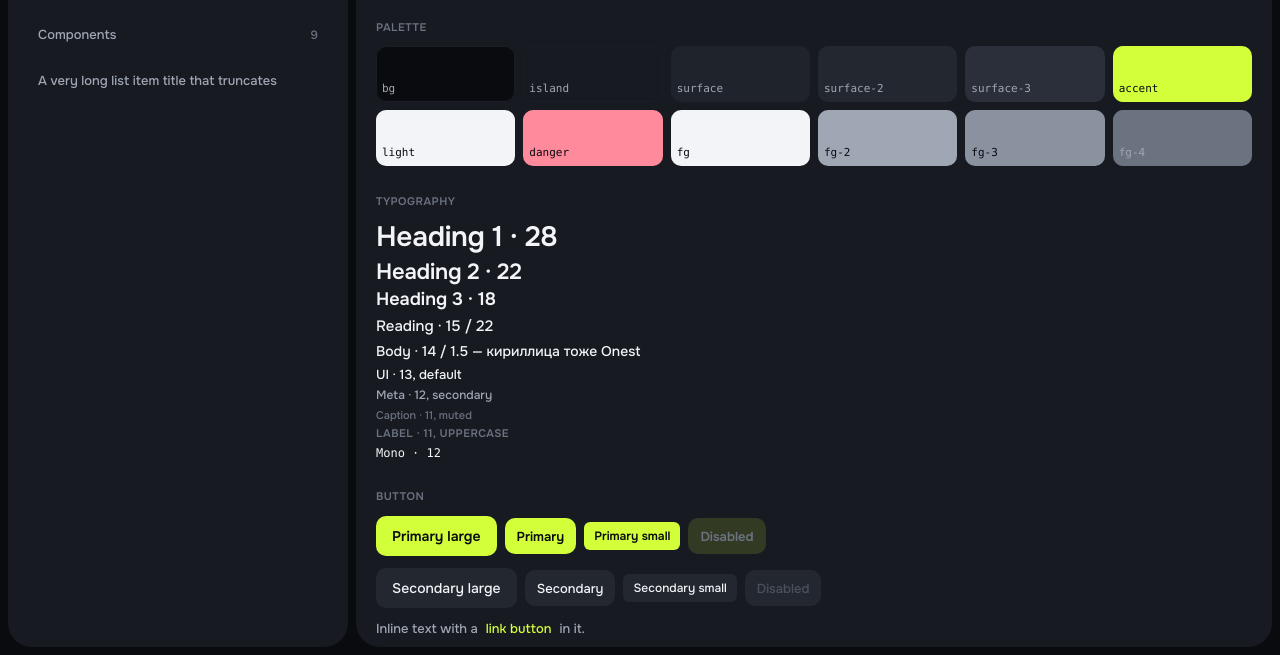
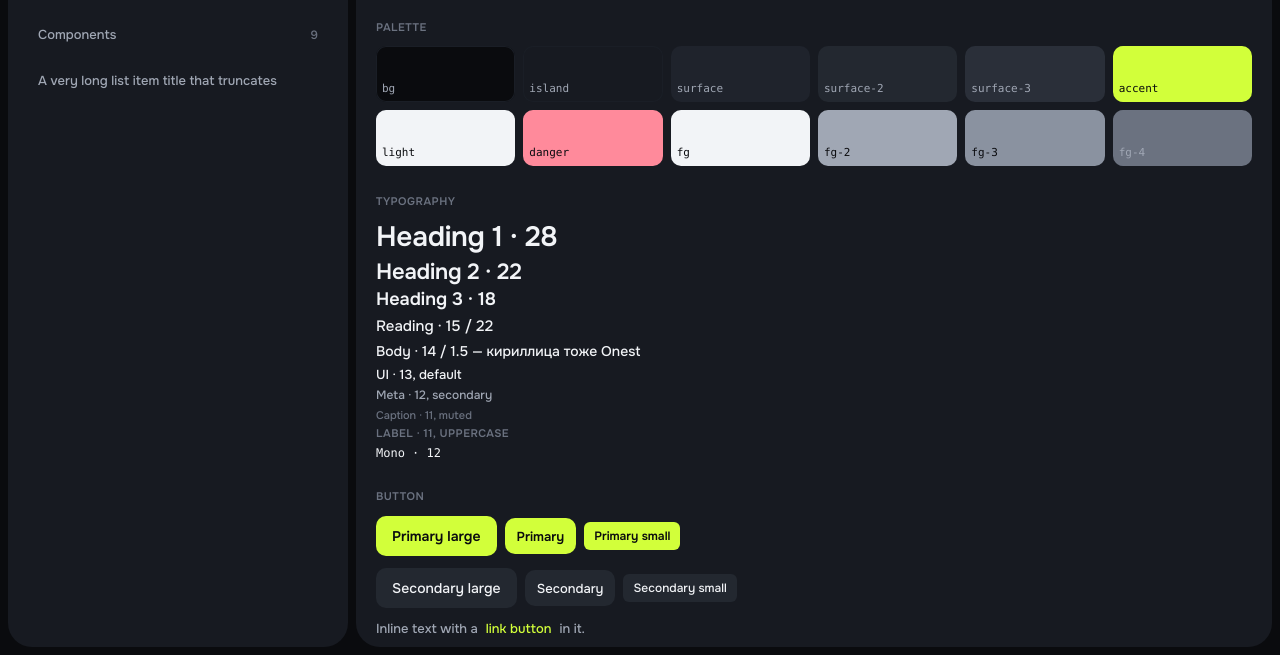
Before and after one commit to vmikh/nanods-2.0, a website: page demo/index.html in a window 1280 px wide. Shown: the part 145-800 px from the top of the page. Drawn offline with Linux system fonts and the light colour scheme.

Commit message:
Demo: drop disabled buttons
Co-Authored-By: Claude Fable 5.1 <noreply@anthropic.com>

```diff
--- a/demo/index.html
+++ b/demo/index.html
@@ -47,8 +47,8 @@
       <div class="stack stack-1"><div class="t-h1">Heading 1 · 28</div><div class="t-h2">Heading 2 · 22</div><div class="t-h3">Heading 3 · 18</div><div class="t-lg">Reading · 15 / 22</div><div class="t-body">Body · 14 / 1.5 — кириллица тоже Onest</div><div class="t-ui">UI · 13, default</div><div class="t-meta">Meta · 12, secondary</div><div class="t-caption">Caption · 11, muted</div><div class="t-label">Label · 11, uppercase</div><div class="t-mono">Mono · 12</div></div>
 
       <h2 class="t-label">Button</h2>
-      <div class="cluster"><button class="btn btn-primary btn-lg">Primary large</button><button class="btn btn-primary">Primary</button><button class="btn btn-primary btn-sm">Primary small</button><button class="btn btn-primary" disabled>Disabled</button></div>
-      <div class="cluster"><button class="btn btn-lg">Secondary large</button><button class="btn">Secondary</button><button class="btn btn-sm">Secondary small</button><button class="btn" disabled>Disabled</button></div>
+      <div class="cluster"><button class="btn btn-primary btn-lg">Primary large</button><button class="btn btn-primary">Primary</button><button class="btn btn-primary btn-sm">Primary small</button></div>
+      <div class="cluster"><button class="btn btn-lg">Secondary large</button><button class="btn">Secondary</button><button class="btn btn-sm">Secondary small</button></div>
       <div class="cluster t-ui c-fg-2">Inline text with a <button class="btn btn-link">link button</button> in it.</div>
 
       <h2 class="t-label">Segmented · Chip · Badge · Kbd</h2>
```
